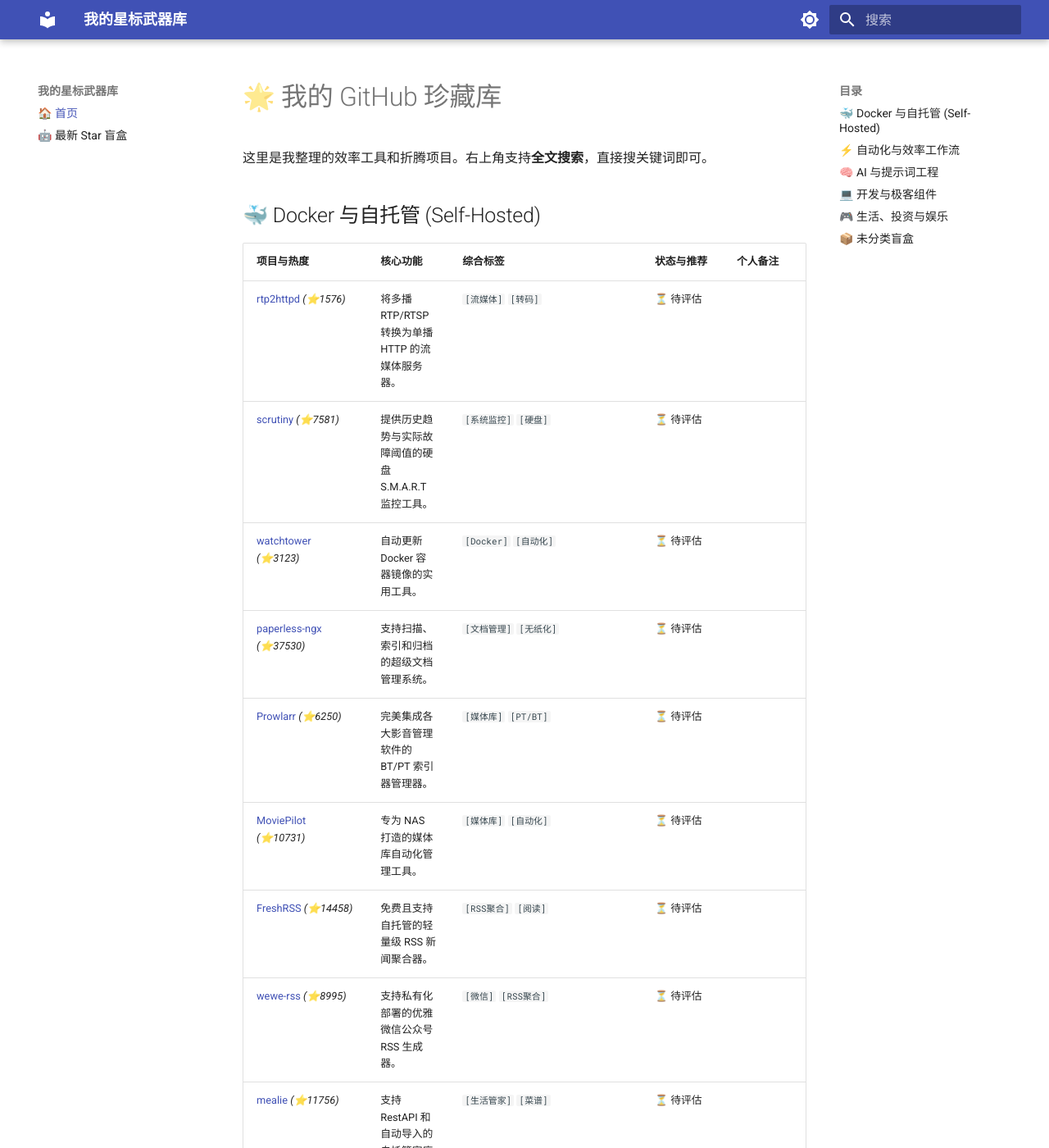
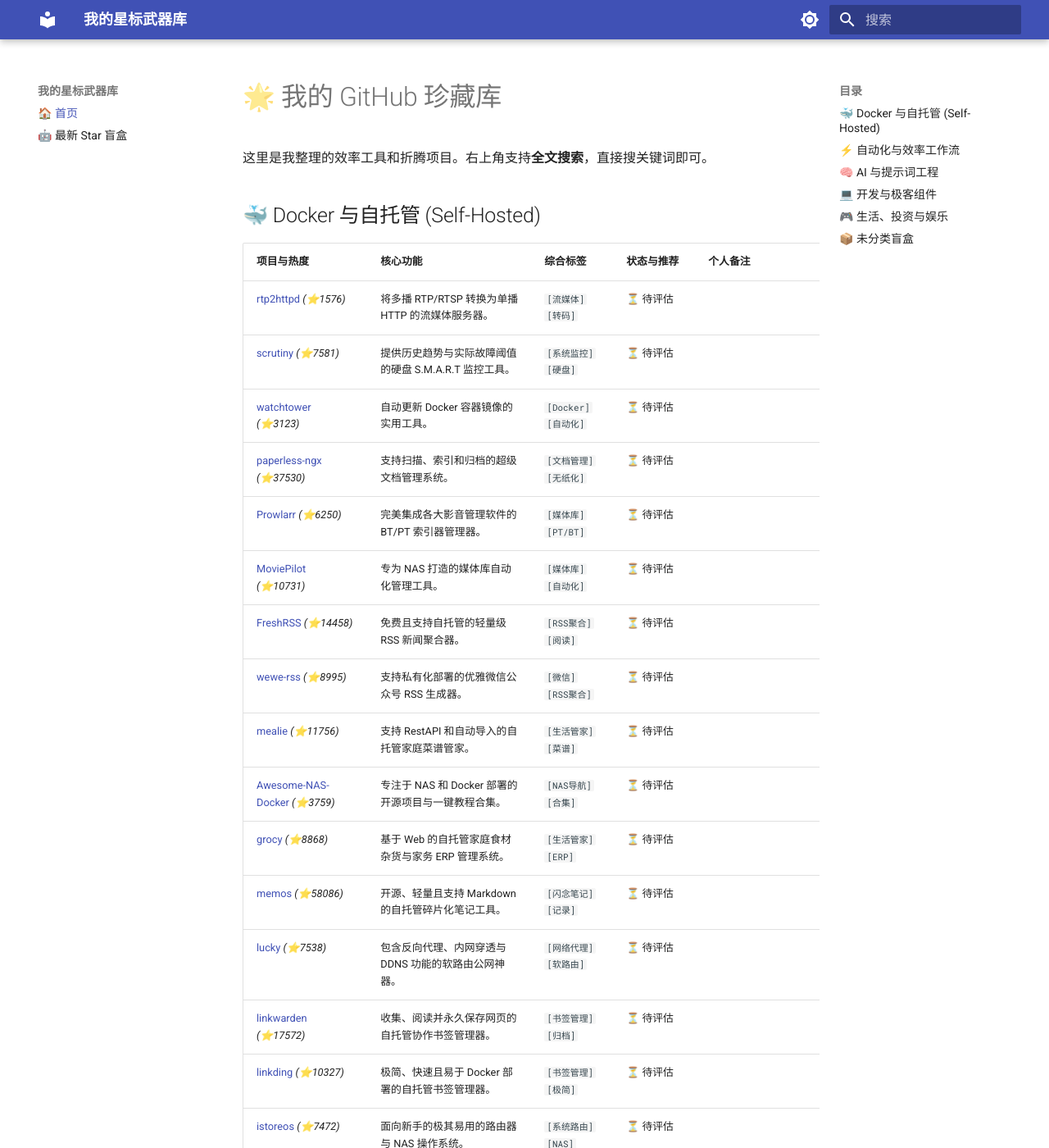
Before and after one commit to alexytcao/my-stars-nav, an MkDocs documentation site: the page built from docs/index.md, in a window 1280 px wide and 1400 px high. Shown: the whole window at 82% size. Built offline with MkDocs 1.6.1 and Material for MkDocs 9.7.7, drawn with Linux system fonts in a browser that asks for light colours.

Commit message:
Update extra.css

```diff
--- a/docs/stylesheets/extra.css
+++ b/docs/stylesheets/extra.css
@@ -1,18 +1,36 @@
-/* 强制表格宽度占满，并允许长文本自动换行 */
-.md-typeset table:not([class]) {
-    display: table;
-    width: 100%;
-    table-layout: auto;
-    word-break: break-word; /* 允许单词内换行，防止长链接撑破表格 */
+/* 1. 基础设定：允许自然换行，防止长链接撑破网页 */
+.md-typeset table:not([class]) th,
+.md-typeset table:not([class]) td {
+    white-space: normal !important;
+    word-break: break-word;
 }
 
-/* 强制所有单元格内容换行，取消不换行限制 */
-.md-typeset table:not([class]) th,
-.md-typeset table:not([class]) td {
-    white-space: normal;
+/* 2. 针对 5 列表格精准分配空间 */
+
+/* 第 1 列：项目与热度（保留够用空间即可） */
+.md-typeset table:not([class]) td:nth-child(1) {
+    min-width: 140px;
 }
 
-/* （可选）稍微限制一下“描述”列（第3列）占据页面的最大比例，让界面更协调 */
+/* 第 2 列：核心功能（这是重头戏，给它分配 35% 的宽度，保证阅读舒适） */
+.md-typeset table:not([class]) td:nth-child(2) {
+    width: 35%;
+    min-width: 200px;
+}
+
+/* 第 3 列：综合标签（取消以前错误的 50%，限制它的宽度） */
 .md-typeset table:not([class]) td:nth-child(3) {
-    width: 50%;
+    width: 15%;
+    min-width: 100px;
 }
+
+/* 第 4 列：状态与推荐（够放几个字和 Emoji 就行） */
+.md-typeset table:not([class]) td:nth-child(4) {
+    min-width: 100px;
+}
+
+/* 第 5 列：个人备注（为你以后的主观评价预留足够宽的空间） */
+.md-typeset table:not([class]) td:nth-child(5) {
+    width: 30%;
+    min-width: 180px;
+}
```
